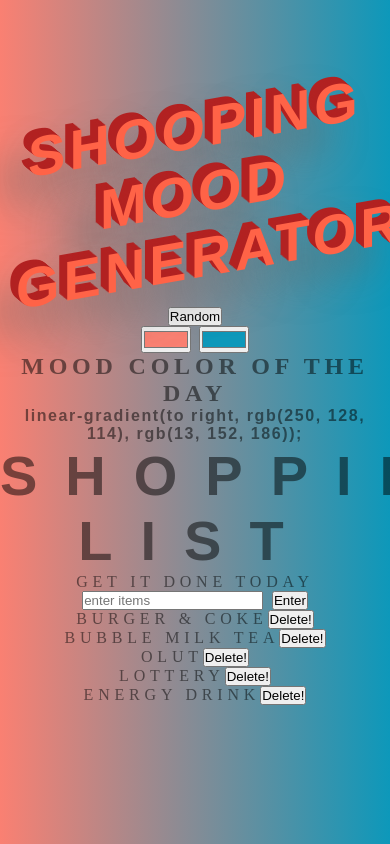
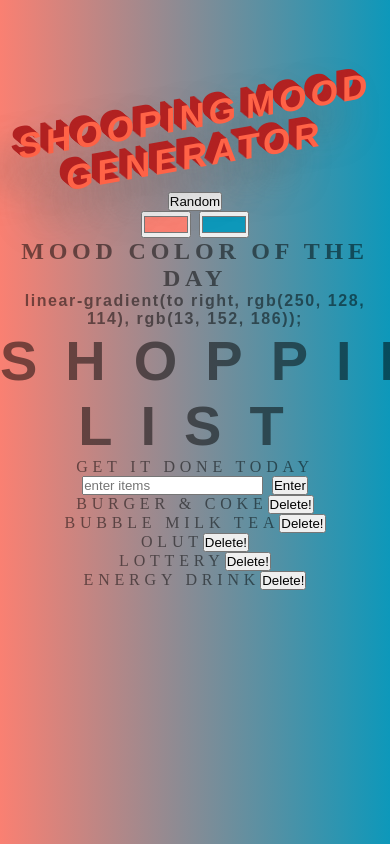
Before and after one commit to kippulainen04/shopping-mood-generator, a plain HTML site: page index.html in a window 390 px wide. Shown: the top 844 px of the page. Drawn offline with Linux system fonts and the light colour scheme.

Commit message:
Update style.css

```diff
--- a/style.css
+++ b/style.css
@@ -30,7 +30,13 @@ body {
     -3px -3px 0 firebrick, -4px -4px 0 firebrick, -5px -5px 0 firebrick,
     -6px -6px 0 firebrick, -7px -7px 0 firebrick, -8px -8px 0 firebrick,
     -30px 20px 40px dimgrey;
-}
+  @media only screen and (max-width:600px) {
+    font-size: 2.2rem;
+  }
+ }
+
+
+
 .done {
   text-decoration: line-through;
 }
```
